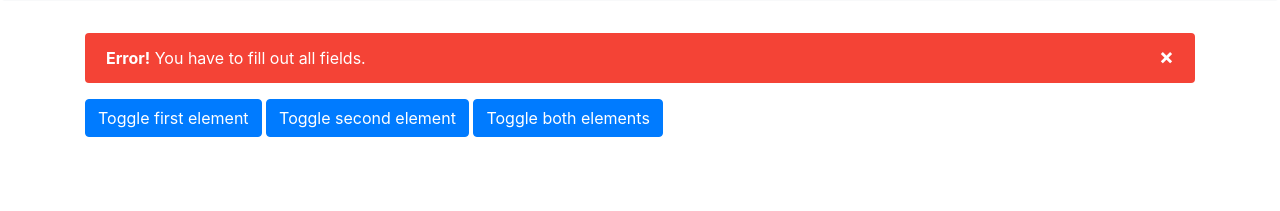
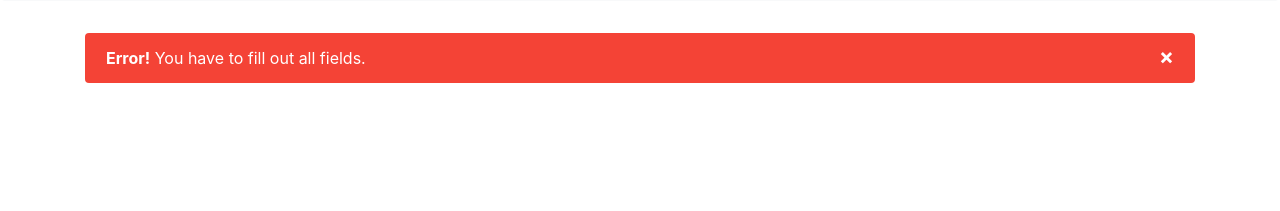
Before and after one commit to sirlegendary/account_switching, a Django app: page /new_search in a window 1280 px wide. Shown: the part 530-741 px from the top of the page. Run offline with Django 3.2, Linux system fonts and the light colour scheme; some libraries are stand-ins or nearby versions.

```diff
--- a/my_app/templates/base.html
+++ b/my_app/templates/base.html
@@ -23,27 +23,6 @@
             {% block content %}
 
             {% endblock content %}
-            <p>
-                <a class="btn btn-primary" data-toggle="collapse" href="#multiCollapseExample1" role="button" aria-expanded="false" aria-controls="multiCollapseExample1">Toggle first element</a>
-                <button class="btn btn-primary" type="button" data-toggle="collapse" data-target="#multiCollapseExample2" aria-expanded="false" aria-controls="multiCollapseExample2">Toggle second element</button>
-                <button class="btn btn-primary" type="button" data-toggle="collapse" data-target=".multi-collapse" aria-expanded="false" aria-controls="multiCollapseExample1 multiCollapseExample2">Toggle both elements</button>
-              </p>
-              <div class="row">
-                <div class="col">
-                  <div class="collapse multi-collapse" id="multiCollapseExample1">
-                    <div class="card card-body">
-                      Anim pariatur cliche reprehenderit, enim eiusmod high life accusamus terry richardson ad squid. Nihil anim keffiyeh helvetica, craft beer labore wes anderson cred nesciunt sapiente ea proident.
-                    </div>
-                  </div>
-                </div>
-                <div class="col">
-                  <div class="collapse multi-collapse" id="multiCollapseExample2">
-                    <div class="card card-body">
-                      Anim pariatur cliche reprehenderit, enim eiusmod high life accusamus terry richardson ad squid. Nihil anim keffiyeh helvetica, craft beer labore wes anderson cred nesciunt sapiente ea proident.
-                    </div>
-                  </div>
-                </div>
-              </div>
         </main>
 
 
--- a/my_app/templates/my_app/new_search.html
+++ b/my_app/templates/my_app/new_search.html
@@ -8,8 +8,9 @@
             <strong>Error!</strong> {{ error_message }}
         </div>
     {% elif offer_list %}
-    <button class="btn btn-primary" type="button" data-toggle="collapse" data-target=".multi-collapse" aria-expanded="false" aria-controls="multiCollapseExample1 multiCollapseExample2">Expand ALL</button>
+
     <div class="accordion" id="accordionExample">
+
         {% for offer in offer_list %}
 
             <div class="card">
```
